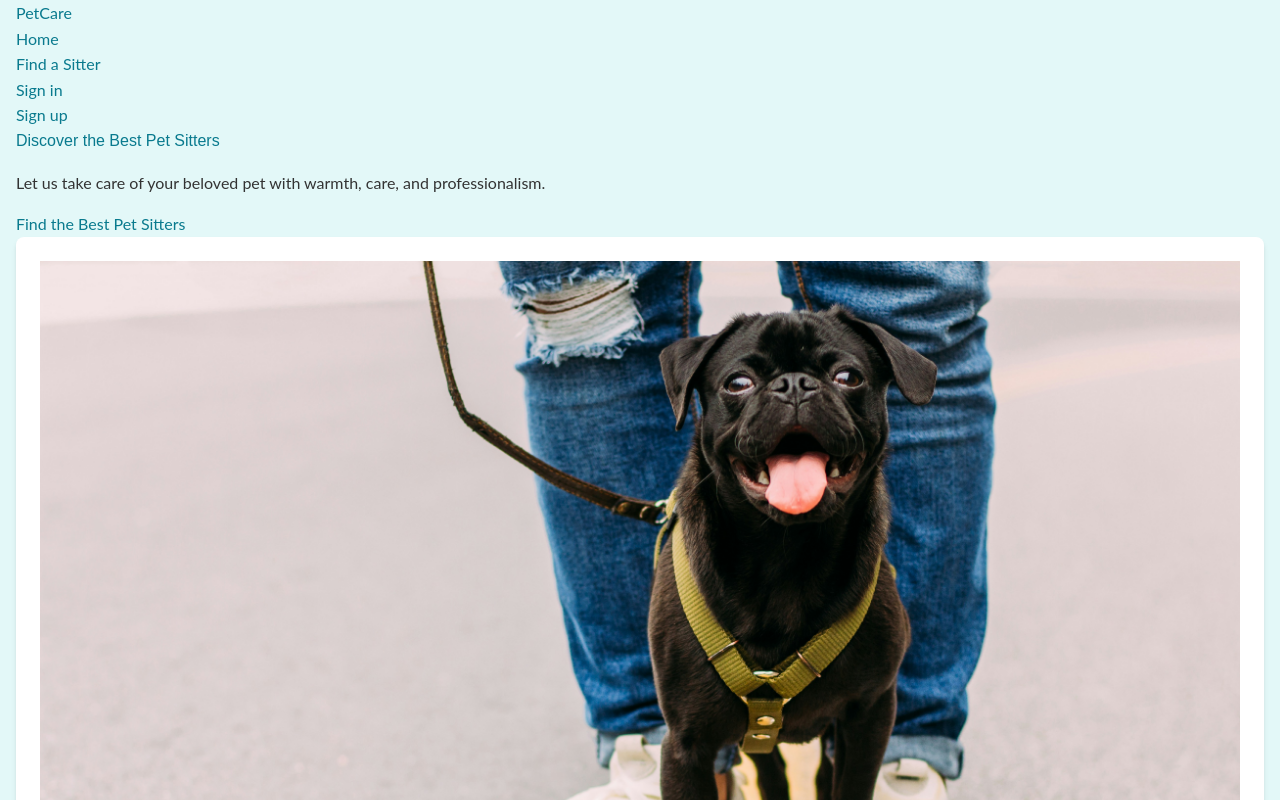
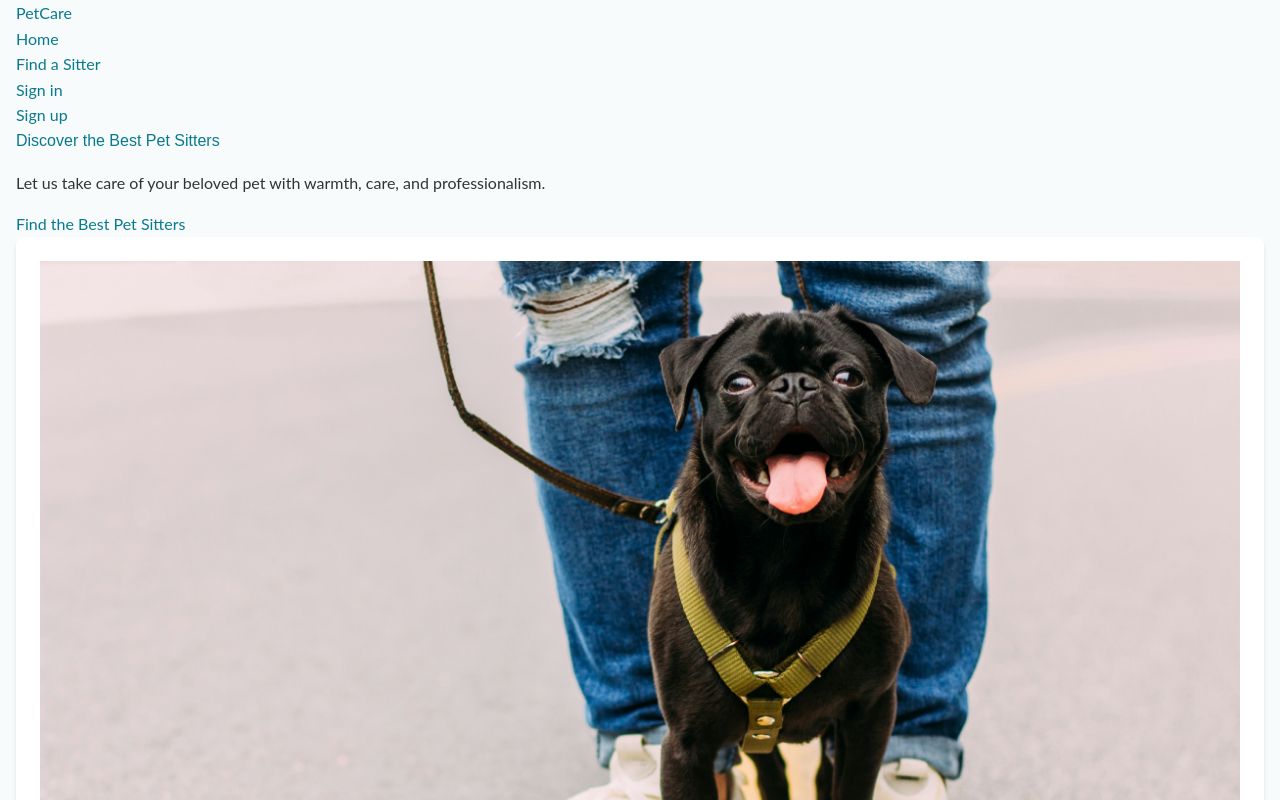
Before and after one commit to Francieli-S/petcare-frontend, a Next.js app: page / in a window 1280 px wide. Shown: the top 800 px of the page. Built offline with nearby package versions, Linux system fonts and the light colour scheme.

Commit message:
update style

```diff
--- a/src/app/globals.css
+++ b/src/app/globals.css
@@ -8,8 +8,8 @@
 /* Define your color palette as CSS custom properties */
 :root {
   --color-primary: #097a8e;   /* Warm, earthy red */
-  --color-secondary: #e3f8f8; /* Soft neutral/beige */
-  --color-accent: #ee4e8e;    /* Warm, peachy tone */
+  --color-secondary: #f7fbfb; /* Soft neutral/beige */
+  --color-accent: #ef5b97;    /* Warm, peachy tone */
   --color-info: #47afaf;      /* Cool, refreshing teal */
   --color-white: #ffffff;     /* Crisp white */
 }
@@ -82,5 +82,3 @@ select {
 .mb-4 {
   margin-bottom: 1rem;
 }
-
-/* Feel free to add any custom styles that match the pet care, clean, and trustworthy design aesthetic */
```
